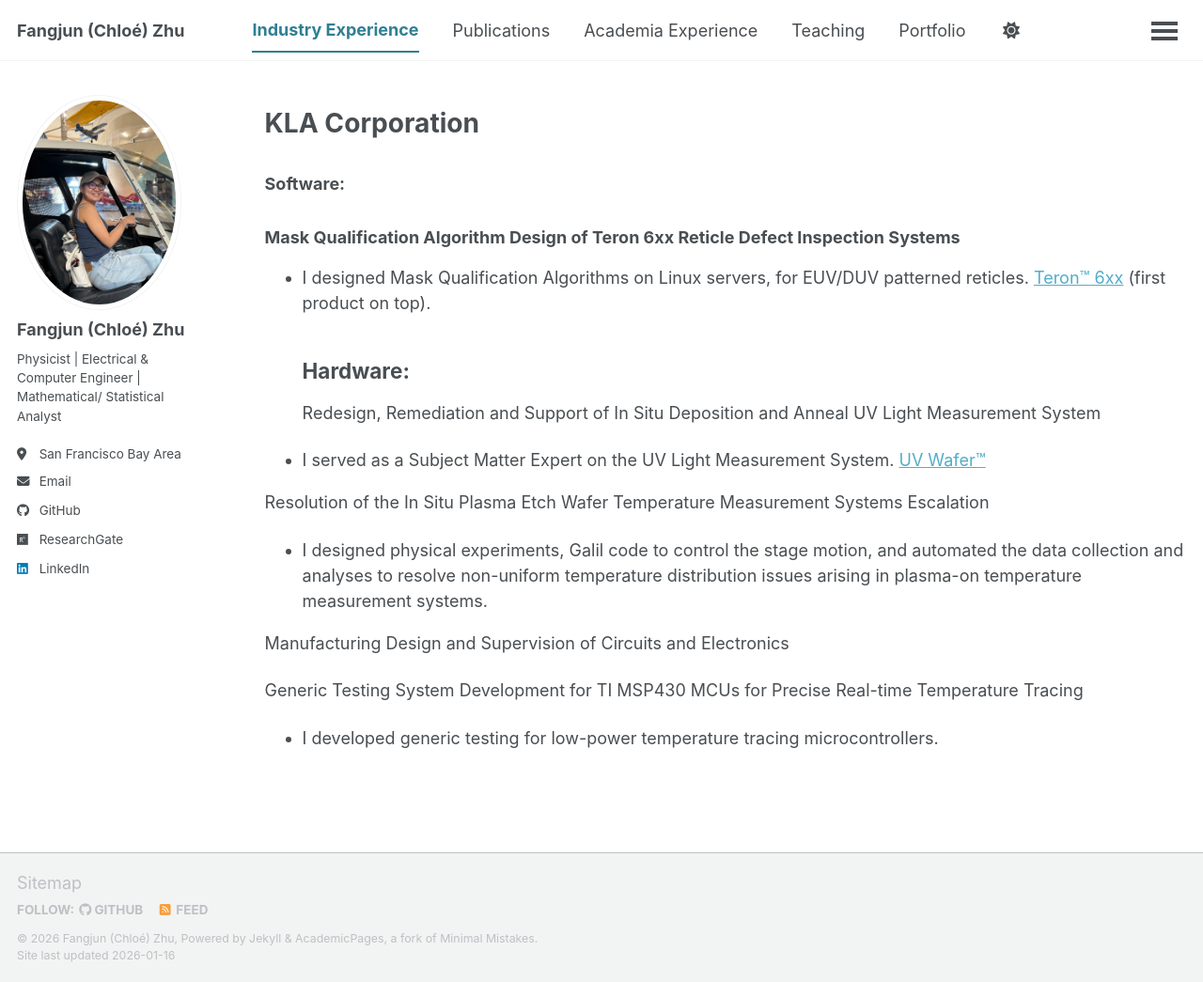
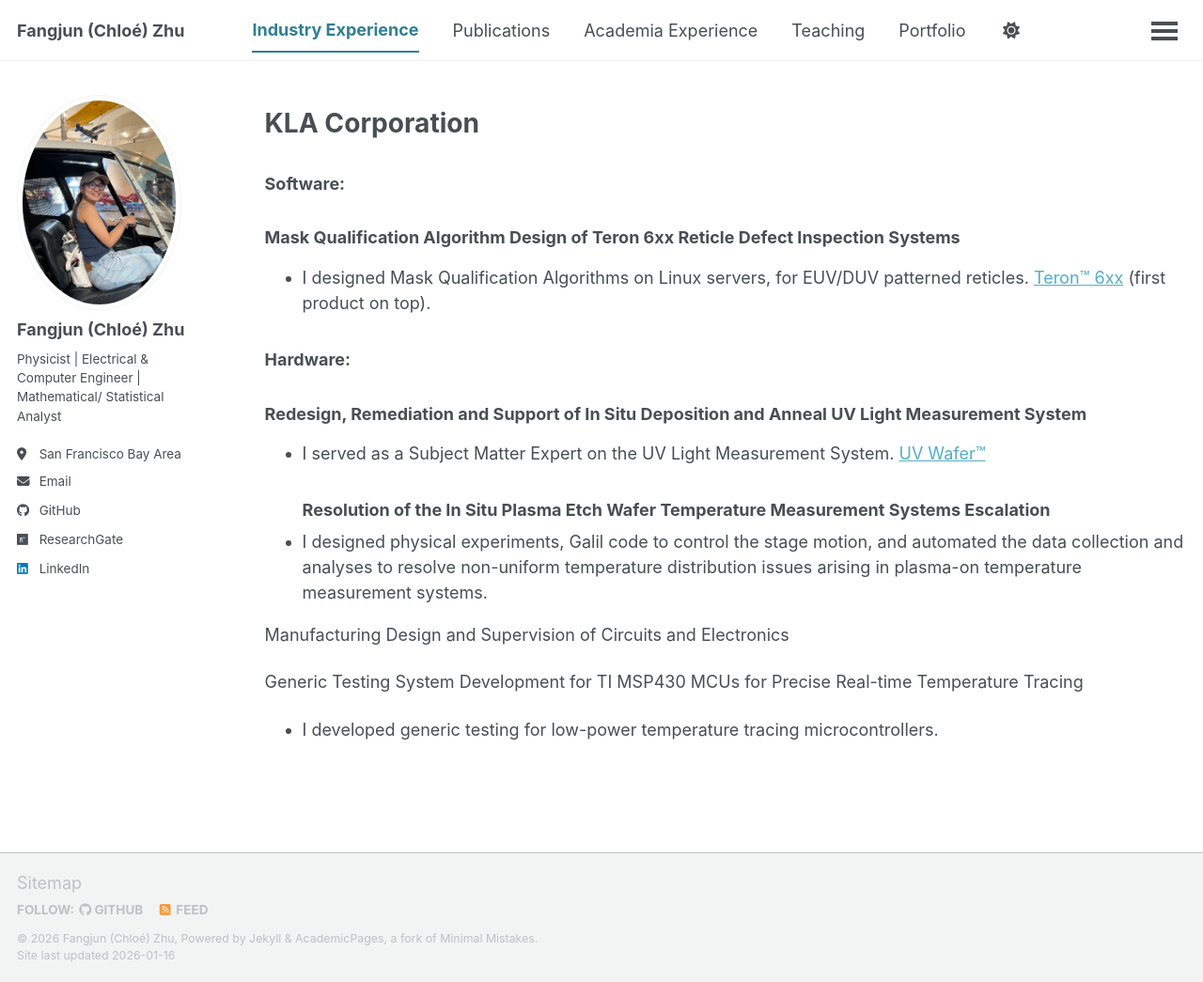
Before and after one commit to ChloeZhu1/ChloeZhu1.github.io, a Jekyll site: the page built from _pages/cv.md, in a window 1280 px wide and 1045 px high. Shown: the whole window at 94% size. Built offline with Jekyll 4.4.1, drawn with Linux system fonts in a browser that asks for light colours; a script bundle is joined from its source files by our own code; library files that are not in the unit come from our copies.

Commit message:
Update cv.md

```diff
--- a/_pages/cv.md
+++ b/_pages/cv.md
@@ -12,11 +12,11 @@
 ### Software:
 ### Mask Qualification Algorithm Design of Teron 6xx Reticle Defect Inspection Systems
 * I designed Mask Qualification Algorithms on Linux servers, for EUV/DUV patterned reticles. [Teron™ 6xx](https://www.kla.com/products/reticle-manufacturing) (first product on top).
-## Hardware:
-Redesign, Remediation and Support of In Situ Deposition and Anneal UV Light Measurement System
+
+### Hardware:
+### Redesign, Remediation and Support of In Situ Deposition and Anneal UV Light Measurement System
 * I served as a Subject Matter Expert on the UV Light Measurement System. [UV Wafer™](https://www.kla.com/products/chip-manufacturing/in-situ-process-management)
-
-Resolution of the In Situ Plasma Etch Wafer Temperature Measurement Systems Escalation
+### Resolution of the In Situ Plasma Etch Wafer Temperature Measurement Systems Escalation
 * I designed physical experiments, Galil code to control the stage motion, and automated the data collection and analyses to resolve non-uniform temperature distribution issues arising in plasma-on temperature measurement systems.
 
 Manufacturing Design and Supervision of Circuits and Electronics
```
